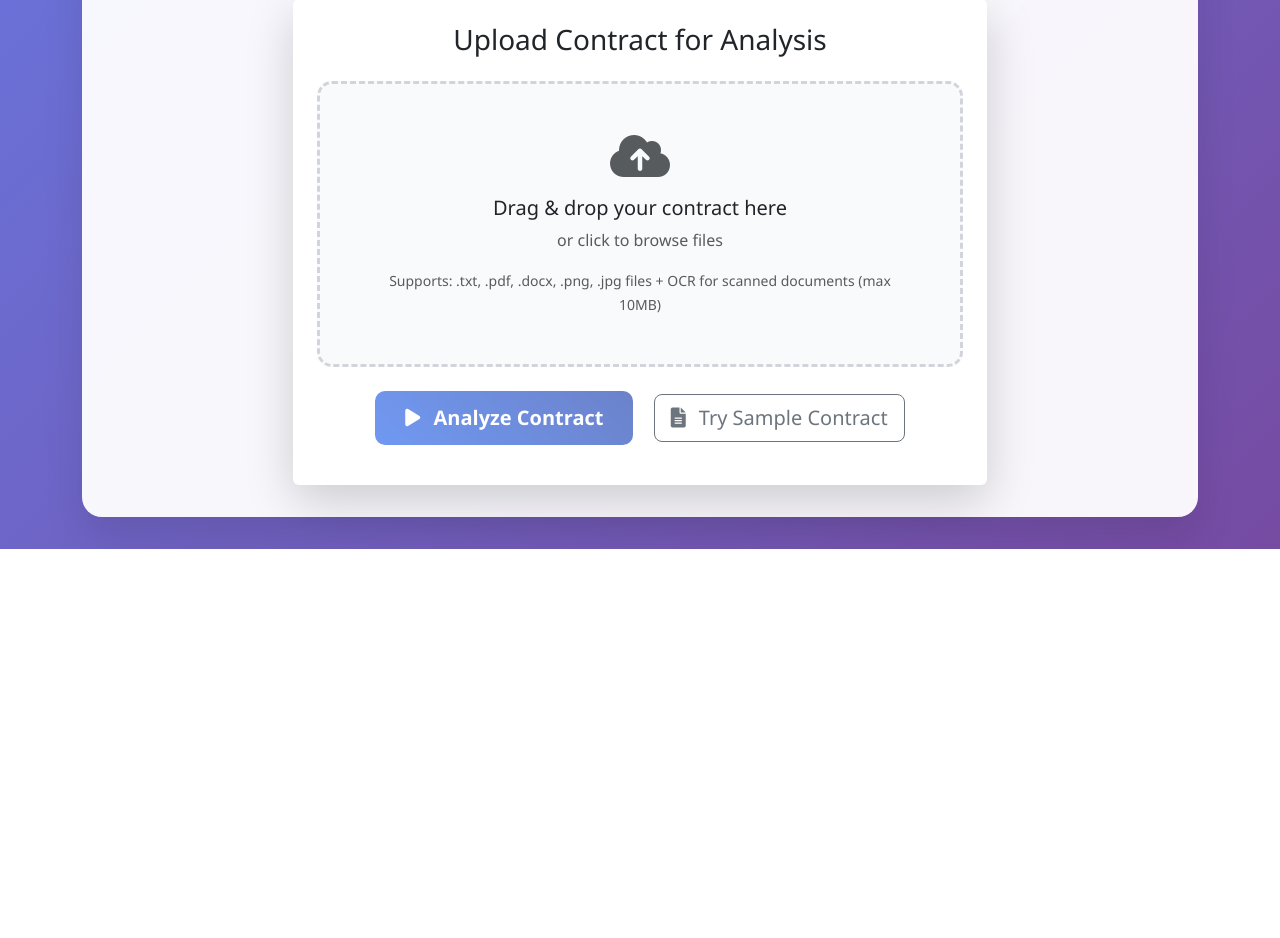
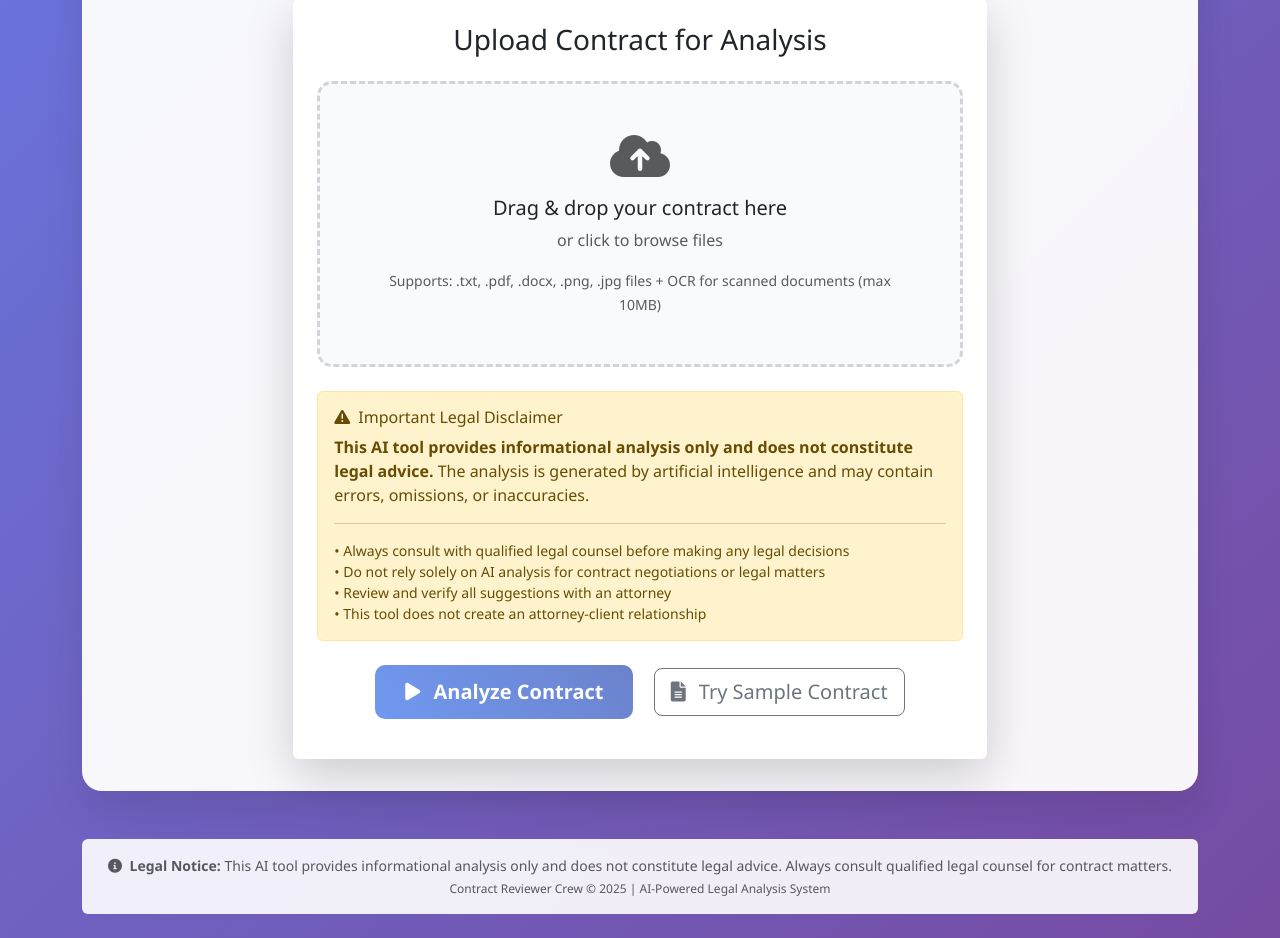
Before and after one commit to aiverinex/ContractReviewAssistant, a Flask app: page / in a window 1280 px wide. Shown: the part 650-1588 px from the top of the page. Before the commit the page ends 1199 px from the top, so only its background shows below. Run offline with Flask 3, Linux system fonts and the light colour scheme.

Commit message:
Add legal disclaimers to the web page and generated reports
Implements legal disclaimers in base.html, index.html, and pdf_report_generator.py to inform users that the analysis is not legal advice.

Replit-Commit-Author: Agent
Replit-Commit-Session-Id: 31480074-6edc-43a0-9170-b3938469067b
Replit-Commit-Screenshot-Url: https://storage.googleapis.com/screenshot-production-us-central1/3c0d3bcb-387b-4f20-bbfd-1e8414cd91cf/54684a24-cf15-4987-81bb-2effd9e3811c.jpg

```diff
--- a/templates/base.html
+++ b/templates/base.html
@@ -151,6 +151,28 @@
         </div>
     </div>
 
+    <!-- Footer Legal Disclaimer -->
+    <footer class="mt-5 pb-4">
+        <div class="container">
+            <div class="row">
+                <div class="col-12 text-center">
+                    <div class="card border-0" style="background: rgba(255, 255, 255, 0.9);">
+                        <div class="card-body py-3">
+                            <p class="mb-1 text-muted small">
+                                <i class="fas fa-info-circle me-1"></i>
+                                <strong>Legal Notice:</strong> This AI tool provides informational analysis only and does not constitute legal advice.
+                                Always consult qualified legal counsel for contract matters.
+                            </p>
+                            <p class="mb-0 text-muted" style="font-size: 0.75rem;">
+                                Contract Reviewer Crew © 2025 | AI-Powered Legal Analysis System
+                            </p>
+                        </div>
+                    </div>
+                </div>
+            </div>
+        </div>
+    </footer>
+
     <script src="https://cdn.jsdelivr.net/npm/bootstrap@5.3.0/dist/js/bootstrap.bundle.min.js"></script>
     {% block scripts %}{% endblock %}
 </body>
--- a/templates/index.html
+++ b/templates/index.html
@@ -56,6 +56,19 @@
                     <p class="text-muted">or click to browse files</p>
                     <input type="file" id="contractFile" class="d-none" accept=".txt,.pdf,.docx,.doc">
                     <small class="text-muted">Supports: .txt, .pdf, .docx, .png, .jpg files + OCR for scanned documents (max 10MB)</small>
+                </div>
+
+                <!-- Legal Disclaimer -->
+                <div class="alert alert-warning mt-4" role="alert">
+                    <h6 class="alert-heading"><i class="fas fa-exclamation-triangle me-2"></i>Important Legal Disclaimer</h6>
+                    <p class="mb-2"><strong>This AI tool provides informational analysis only and does not constitute legal advice.</strong> The analysis is generated by artificial intelligence and may contain errors, omissions, or inaccuracies.</p>
+                    <hr>
+                    <p class="mb-0 small">
+                        • Always consult with qualified legal counsel before making any legal decisions<br>
+                        • Do not rely solely on AI analysis for contract negotiations or legal matters<br>
+                        • Review and verify all suggestions with an attorney<br>
+                        • This tool does not create an attorney-client relationship
+                    </p>
                 </div>
 
                 <div class="text-center mt-4">
```
Also changed, not shown: utils/pdf_report_generator.py (+25 -3 lines).
